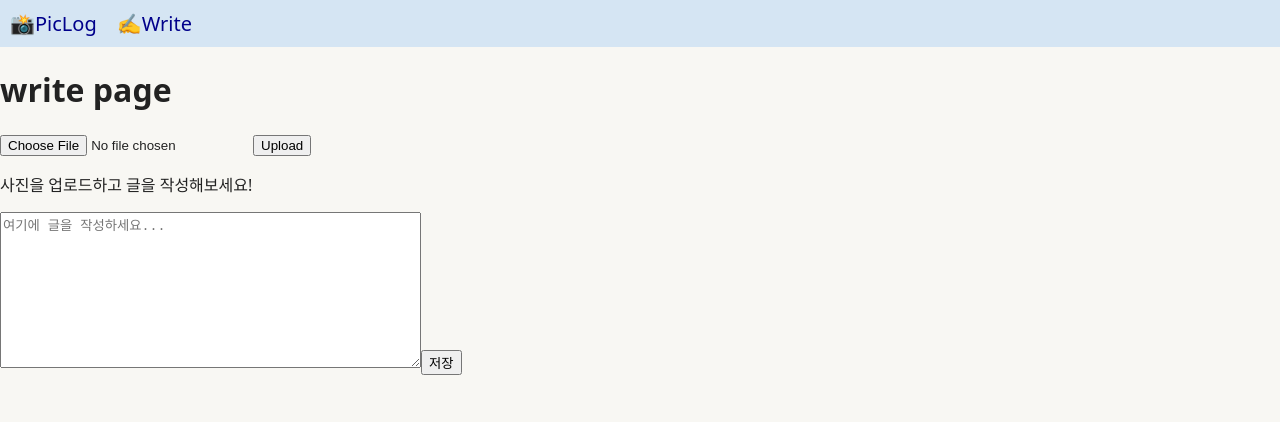
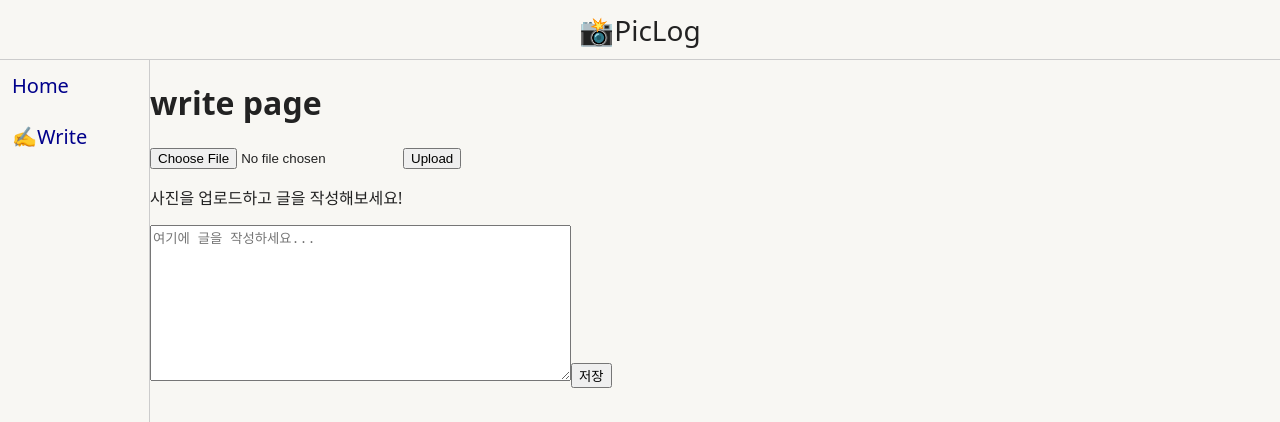
Before and after one commit to ssundventure/pic-log, a React (Create React App) app: page /write in a window 1280 px wide. Shown: the top 422 px of the page. Built offline with nearby package versions, Linux system fonts and the light colour scheme.

Commit message:
전체 UI 수정, 단위 px->rem 변경

```diff
--- a/src/App.tsx
+++ b/src/App.tsx
@@ -4,6 +4,21 @@ import Header from "./components/Header";
 import { BrowserRouter, Route, Routes } from "react-router-dom";
 import Home from "./pages/Home";
 import Write from "./pages/Write";
+import styled from "styled-components";
+import { HEADER_HEIGHT, SIDEBAR_WIDTH } from "./constants/layout";
+
+
+const MainLayout = styled.div`
+  display: flex;
+  flex-direction: row;
+  min-height: 100vh;
+`;
+
+const MainContent = styled.div`
+  flex: 1;
+  margin-top: ${HEADER_HEIGHT};
+  margin-left: ${SIDEBAR_WIDTH};
+`;
 
 function App() {
   return (
@@ -11,10 +26,15 @@ function App() {
       <GlobalStyle />
       <BrowserRouter>
         <Header />
-        <Routes>
-          <Route path="/" element={<Home />} />
-          <Route path="/write" element={<Write />} />
-        </Routes>
+        <MainLayout>
+          <Header.Sidebar />
+          <MainContent>
+            <Routes>
+              <Route path="/" element={<Home />} />
+              <Route path="/write" element={<Write />} />
+            </Routes>
+          </MainContent>
+        </MainLayout>
       </BrowserRouter>
     </>
   );
--- a/src/components/Header.tsx
+++ b/src/components/Header.tsx
@@ -1,34 +1,66 @@
 import { Link } from "react-router-dom";
 import styled from "styled-components";
+import { HEADER_HEIGHT, SIDEBAR_WIDTH } from "../constants/layout";
 
-const Menu = styled.header`
+
+const MainHeader = styled.header`
+  position: fixed;
+  min-width: 100%;
+  height: ${HEADER_HEIGHT};
   display: flex;
-  gap: 20px;
-  padding: 10px;
-  background-color: #d5e5f3;
+  align-items: center;
+  justify-content: center;
+  padding: 0.75rem;
+  border-bottom: 1px solid #ccc;
 `;
 
-const MenuItem = styled.span`
+const MainLogo = styled.span`
+  display: inline-block;
+  font-size: 1.75rem;
+`;
+
+const Sidebar = styled.nav`
+  width: ${SIDEBAR_WIDTH};
+  display: flex;
+  flex-direction: column;
+  top: ${HEADER_HEIGHT};
+  min-height: calc(100vh - ${HEADER_HEIGHT});
+  position: fixed;
+  gap: 1.5rem;
+  padding: 0.75rem;
+  border-right: 1px solid #ccc;
+`;
+
+const SidebarItem = styled.span`
   display: inline-block;
   color: darkblue;
-  font-size: 20px;
+  font-size: 1.25rem;
   &:hover {
     cursor: pointer;
     text-decoration: underline;
     font-weight: bold;
   }
 `;
+
 function Header() {
   return (
-    <Menu>
-      <MenuItem>
-        <Link to="/">📸PicLog</Link>
-      </MenuItem>
-      <MenuItem>
-        <Link to="/write">✍️Write</Link>
-      </MenuItem>
-    </Menu>
+    <MainHeader>
+      <MainLogo>📸PicLog</MainLogo>
+    </MainHeader>
   );
 }
 
+Header.Sidebar = function HeaderSidebar() {
+  return (
+    <Sidebar>
+      <SidebarItem>
+        <Link to="/">Home</Link>
+      </SidebarItem>
+      <SidebarItem>
+        <Link to="/write">✍️Write</Link>
+      </SidebarItem>
+    </Sidebar>
+  );
+};
+
 export default Header;
--- /dev/null
+++ b/src/constants/layout.ts
@@ -0,0 +1,3 @@
+export const SIDEBAR_WIDTH = "150px";
+
+export const HEADER_HEIGHT = "60px";
```
